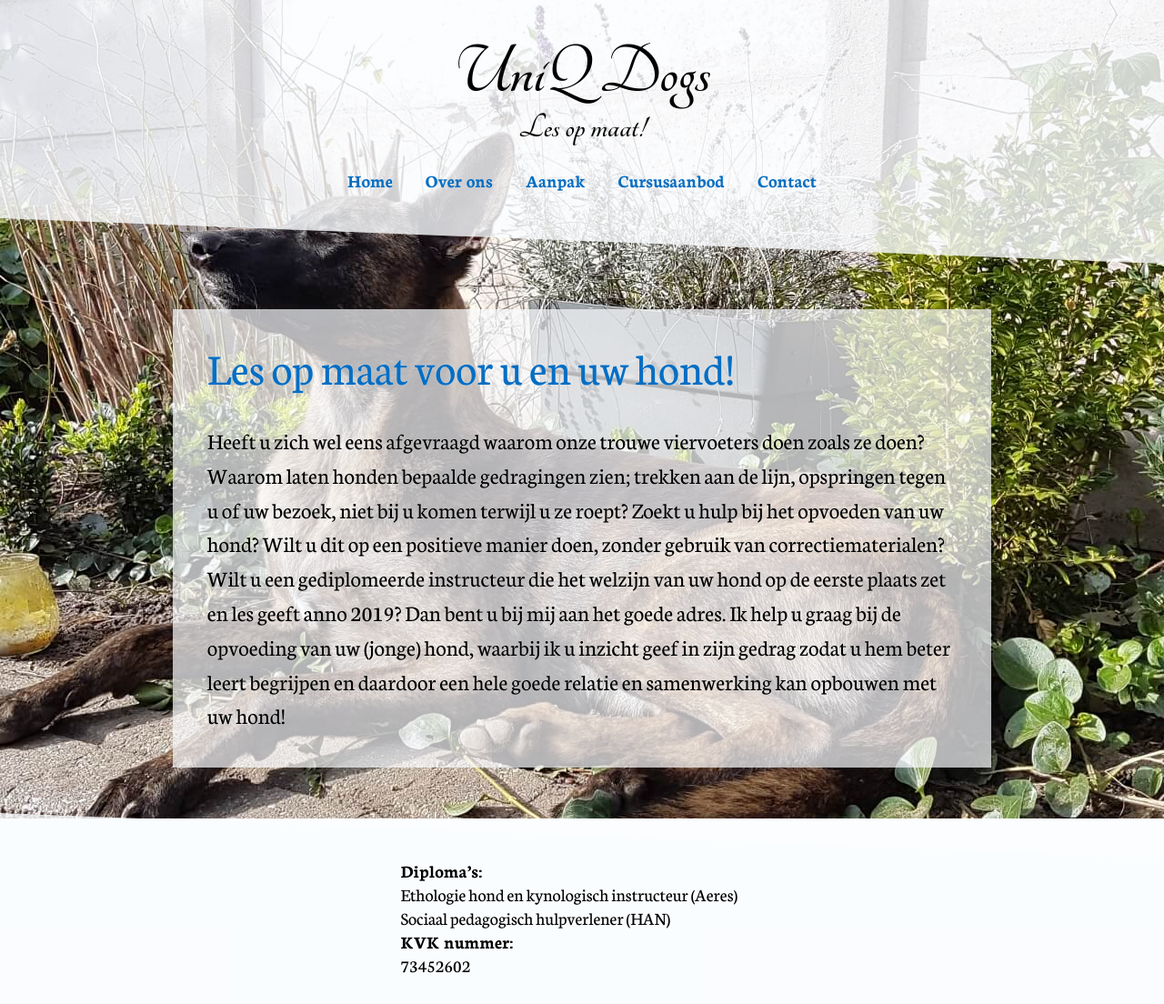
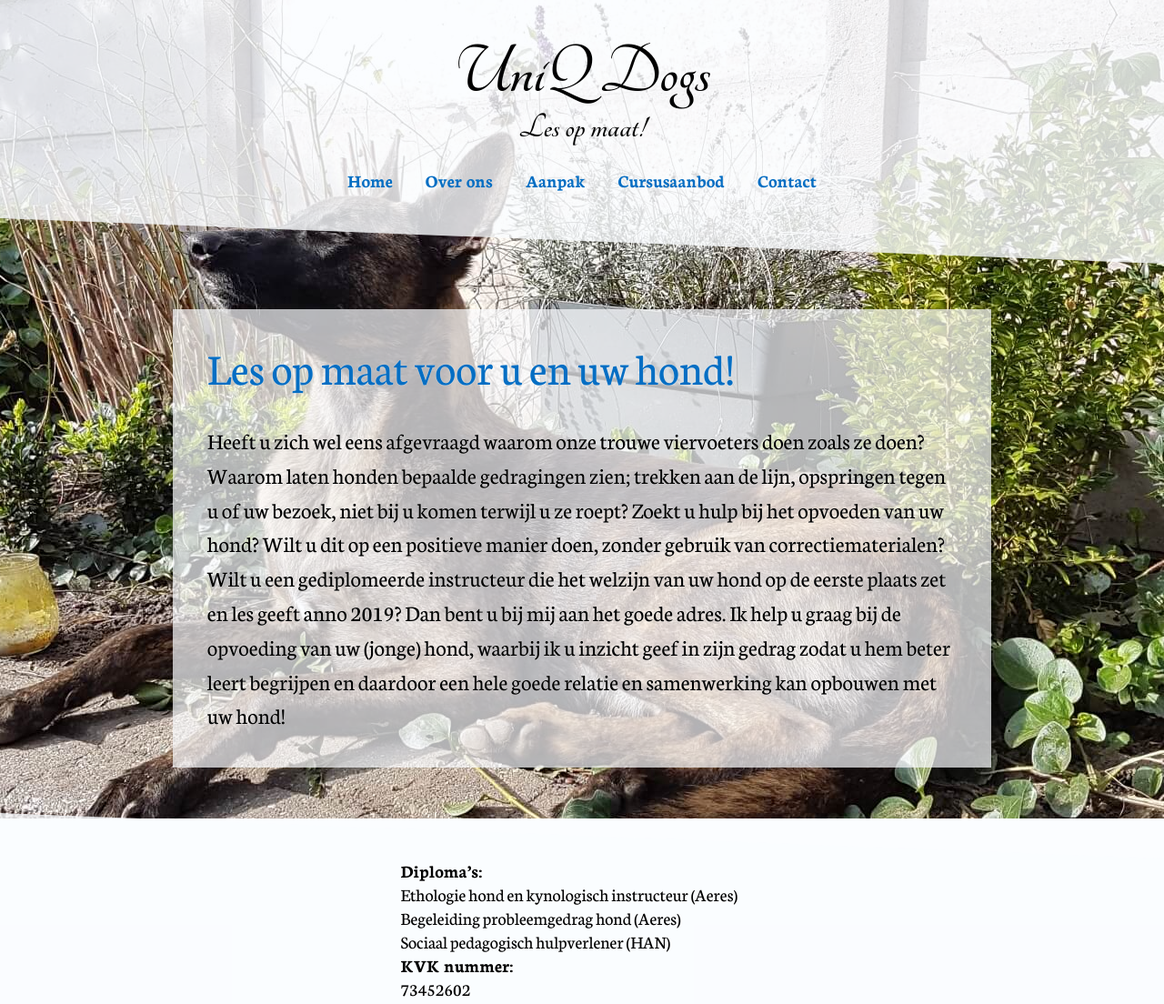
Before and after one commit to UniQdogs/info, a Jekyll site: the page built from pages/home.md, in a window 1280 px wide. Shown: the whole page at 91% size. Built offline with Jekyll 4.4.1, drawn with Linux system fonts in a browser that asks for light colours; nearby versions of some CDN libraries.

Commit message:
module c diploma

```diff
--- a/_includes/footer.html
+++ b/_includes/footer.html
@@ -7,6 +7,7 @@
         <div id="credentials">
             <p><strong>Diploma&#8217;s:</strong></p>
             <p>Ethologie hond en kynologisch instructeur<span class="hide-on-mobile"> (Aeres)</span></p>
+            <p>Begeleiding probleemgedrag hond<span class="hide-on-mobile"> (Aeres)</span></p>
             <p>Sociaal pedagogisch hulpverlener<span class="hide-on-mobile"> (HAN)</span></p>
             <p><strong>KVK nummer:</strong></p>
             <p>73452602</p>
```
